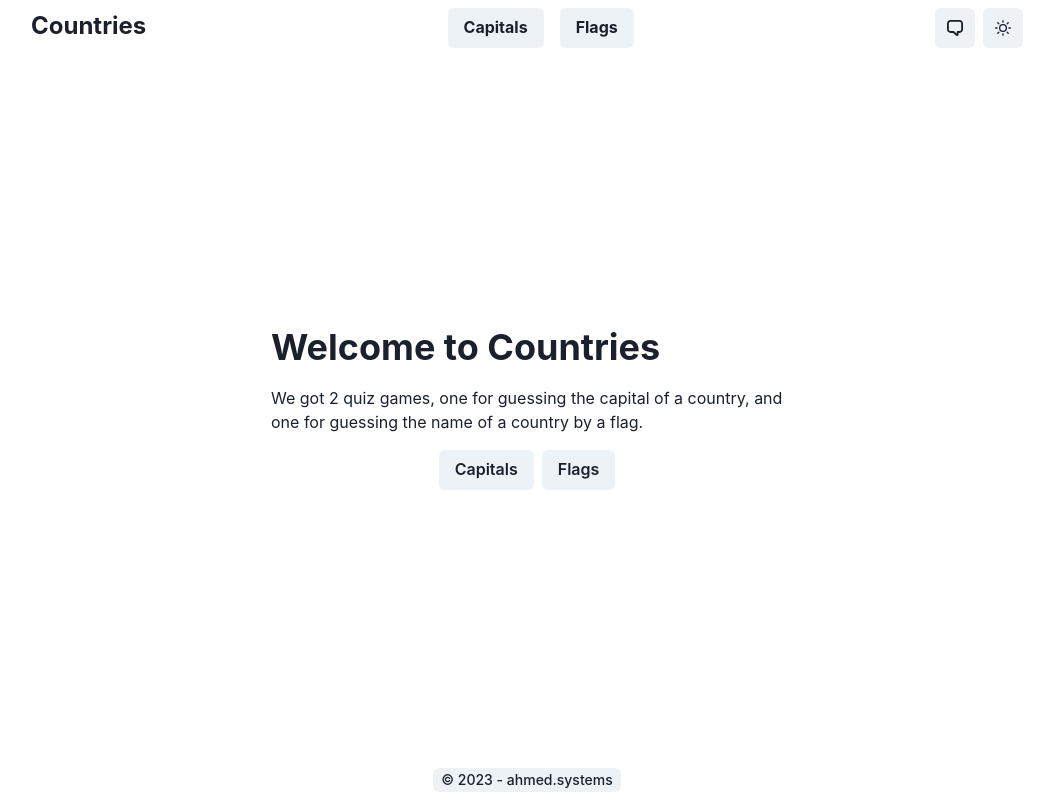
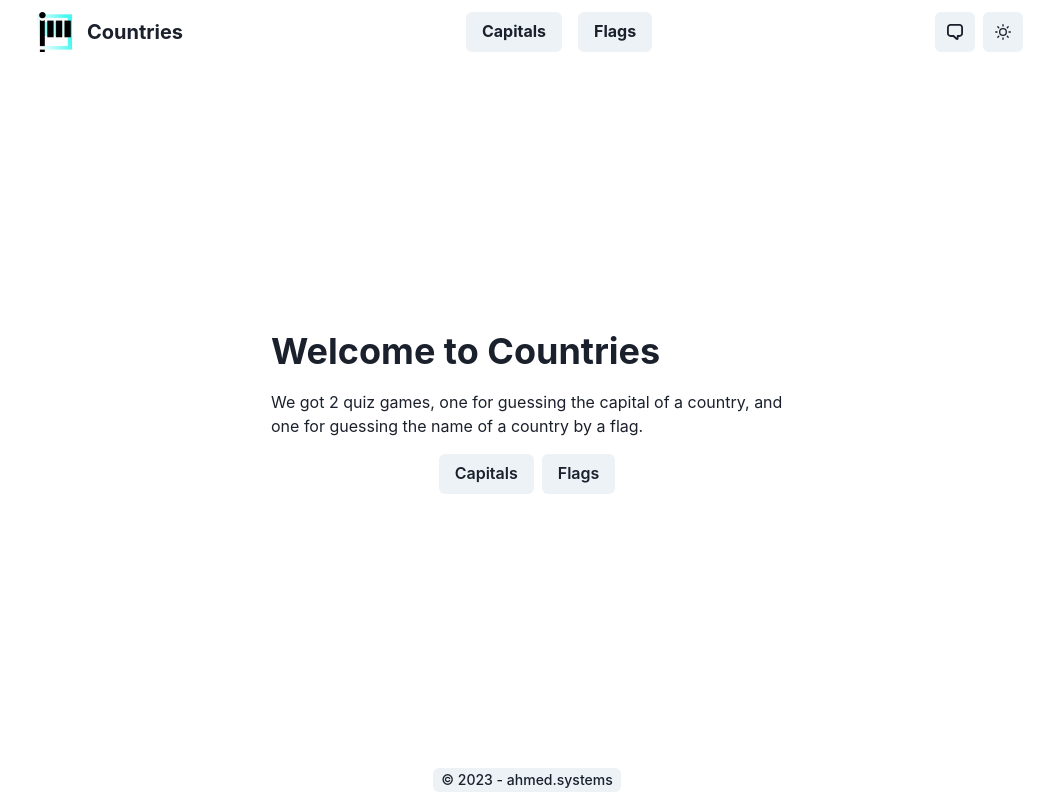
Before and after one commit to ahme-dev/countries, a React (Vite) app: page / in a window 1280 px wide. Shown: the whole page, without its empty margins (113-1167 px from the left). Built offline with nearby package versions, Linux system fonts and the light colour scheme.

Commit message:
Add logo to Navbar

```diff
--- a/src/components/Nav.tsx
+++ b/src/components/Nav.tsx
@@ -17,6 +17,7 @@ import {
 	DrawerOverlay,
 	DrawerContent,
 	ButtonGroup,
+	Image,
 } from "@chakra-ui/react";
 import {
 	MoonIcon,
@@ -26,14 +27,22 @@ import {
 	HamburgerIcon,
 } from "@chakra-ui/icons";
 import { Link } from "react-router-dom";
+import Logo from "../../logo.png";
 
 export function Nav() {
 	return (
-		<Flex direction={"row"} justifyContent={"space-between"}>
+		<Flex
+			direction={"row"}
+			justifyContent={"space-between"}
+			alignItems="center"
+		>
 			<Link to={"/"}>
-				<Text fontWeight={"bold"} fontSize={"2xl"}>
-					Countries
-				</Text>
+				<Center gap={2}>
+					<Image borderRadius={"md"} p={1} h={12} src={Logo} />
+					<Text fontSize={"xl"} fontWeight={"bold"}>
+						Countries
+					</Text>
+				</Center>
 			</Link>
 
 			<MobileMenu></MobileMenu>
```
